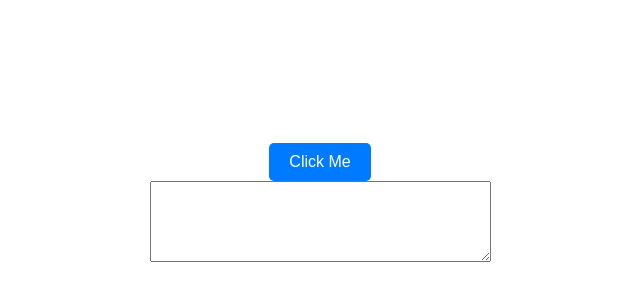
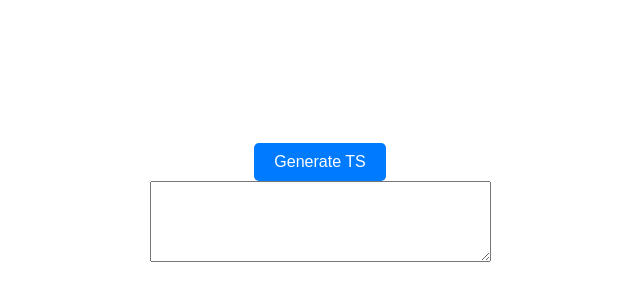
Before and after one commit to emacias18/utc-time-stamp, a website: page index.html in a window 1280 px wide. Shown: the part 196-496 px from the top of the page, without its empty margins (320-960 px from the left). Drawn offline with Linux system fonts and the light colour scheme.

Commit message:
Changed button name

```diff
--- a/index.html
+++ b/index.html
@@ -9,7 +9,7 @@
 </head>
 <body>
     <div class="center-container">
-        <button class="timestamp-button">Click Me</button>
+        <button class="timestamp-button">Generate TS</button>
         <br>
         <textarea id="timestamp-display" rows="5" cols="40" readonly></textarea>
     </div>
```
